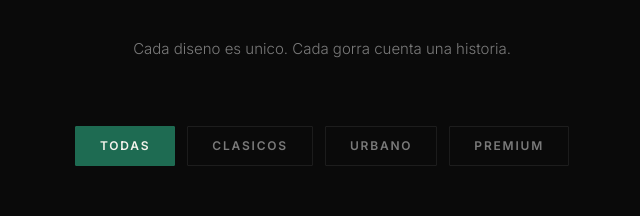
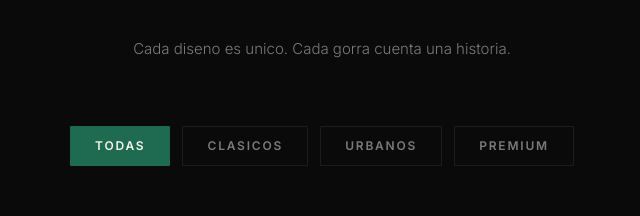
Before and after one commit to ALEXANDERZABALETA15/ZAENOVITH-CAPS, a Next.js app: page / in a window 1280 px wide. Shown: the part 1940-2156 px from the top of the page, without its empty margins (318-958 px from the left). Built offline with nearby package versions, Linux system fonts and the light colour scheme; no server answers; the database is empty.

Commit message:
fix: correct collection filter value from Urbano to Urbanos to match database

```diff
--- a/src/components/ui/GorrasGrid.js
+++ b/src/components/ui/GorrasGrid.js
@@ -6,7 +6,7 @@ import GorraCard from '@/components/ui/GorraCard'
 import { getGorras } from '@/lib/getGorras'
 import { useColeccion } from '@/lib/ColeccionContext'
 
-const colecciones = ['Todas', 'Clasicos', 'Urbano', 'Premium']
+const colecciones = ['Todas', 'Clasicos', 'Urbanos', 'Premium']
 const GORRAS_POR_PAGINA = 12
 
 export default function GorrasGrid() {
```
